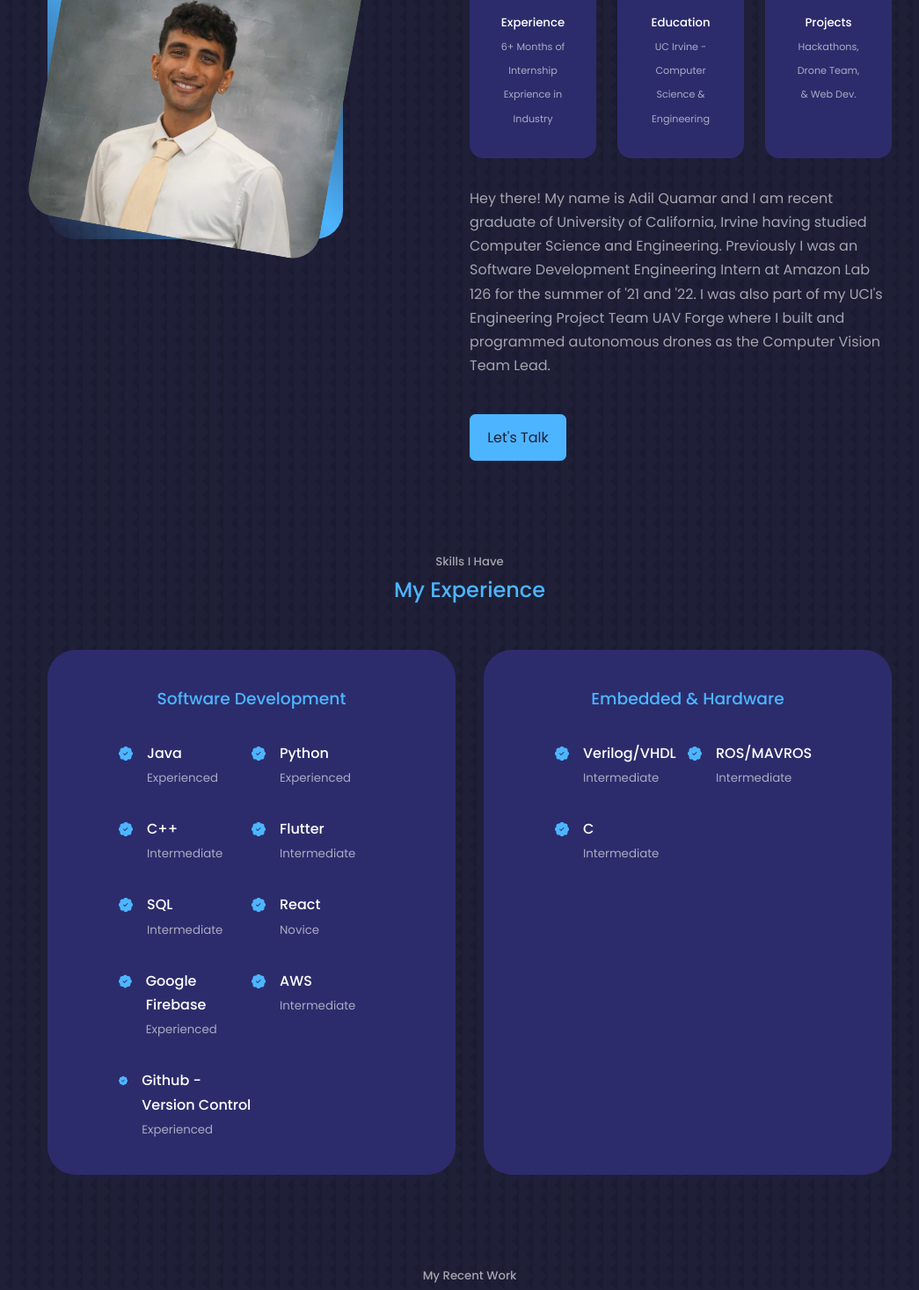
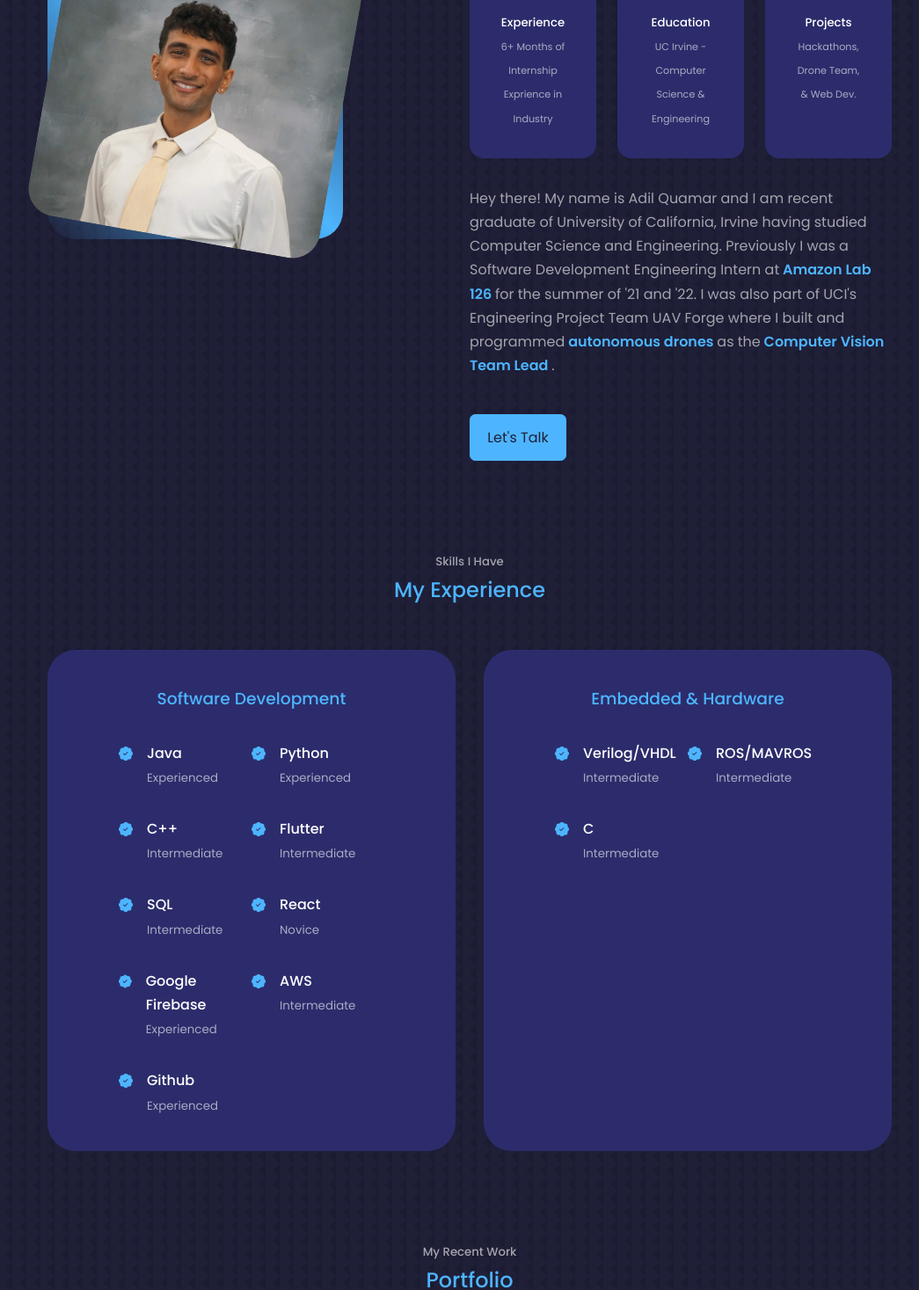
Before and after one commit to adilquamar/portfoliowebsite, a React (Create React App) app: page / in a window 1280 px wide. Shown: the part 1125-2592 px from the top of the page at 88% size, without its empty margins (106-1151 px from the left). Built offline with nearby package versions, Linux system fonts and the light colour scheme.

Commit message:
bold parts of about section and update github experience

```diff
--- a/src/components/about/About.jsx
+++ b/src/components/about/About.jsx
@@ -42,7 +42,12 @@ const About = () => {
 
           <p>
             Hey there! My name is Adil Quamar and I am recent graduate of University of California, Irvine having studied Computer Science and Engineering.
-            Previously I was an Software Development Engineering Intern at Amazon Lab 126 for the summer of '21 and '22. I was also part of my UCI's Engineering Project Team UAV Forge where I built and programmed autonomous drones as the Computer Vision Team Lead.
+            Previously I was a Software Development Engineering Intern at
+            <b style={{color: "#4db5ff"}}> Amazon Lab 126 </b>
+            for the summer of '21 and '22.
+            I was also part of UCI's Engineering Project Team UAV Forge where I built and programmed
+            <b style={{color: "#4db5ff"}}> autonomous drones </b> as the
+            <b style={{color: "#4db5ff"}}> Computer Vision Team Lead </b>.
           </p>
 
           <a href='#contact' className='btn btn-primary'>Let's Talk</a>
--- a/src/components/experience/Experience.jsx
+++ b/src/components/experience/Experience.jsx
@@ -71,7 +71,7 @@ const Experience = () => {
             <article className='experience__details'>
               <BsFillPatchCheckFill className='experience__details-icon'/>
               <div>
-                <h4>Github - Version Control</h4>
+                <h4>Github</h4>
                 <small className='text-light'>Experienced</small>
               </div>
             </article>
```
